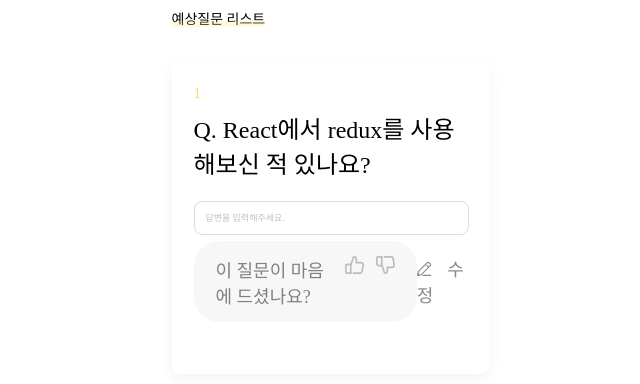
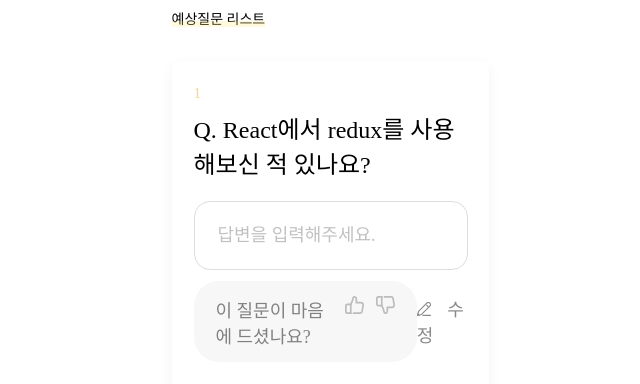
Before and after one commit to SominLeeeeee/highlightme_front_public, a React (Create React App) app: page /questions/1 in a window 1280 px wide. Shown: the top 384 px of the page, without its empty margins (310-950 px from the left). Built offline with nearby package versions, Linux system fonts and the light colour scheme; the HTML template or start-up script is replaced by a standard one.

Commit message:
inputBox component px -> rem

```diff
--- a/src/components/InputBox.scss
+++ b/src/components/InputBox.scss
@@ -1,18 +1,18 @@
 @import "../style/colors.scss";
 
 .inputBox {
-  padding: 8px;
-  border: solid 0.5px $grayborder;
-  border-radius: 4px;
+  padding: 1rem;
+  border: solid 1px $grayborder;
+  border-radius: 0.5rem;
   display: block;
-  width: calc(100% - 18px);
-  margin-bottom: 4.5px;
+  width: calc(100% - 2.125rem);
+  margin-bottom: 0.563rem;
   font-family: "AppleSDGothicNeo-Regular";
-  font-size: 9px;
+  font-size: 1.125rem;
 
   &::placeholder {
     font-family: "AppleSDGothicNeo-Regular";
-    font-size: 9px;
+    font-size: 1.125rem;
     color: $darkgray;
     font-stretch: 1.2;
   }
@@ -20,8 +20,8 @@
   &:focus {
     outline: none;
     font-family: "AppleSDGothicNeo-Regular";
-    font-size: 9px;
-    border-radius: 4px;
+    font-size: 1.125rem;
+    border-radius: 0.5rem;
     border-color: $subyellowb;
   }
 }
--- a/src/components/Question.js
+++ b/src/components/Question.js
@@ -40,9 +40,9 @@
       <p id="questionText">Q. {questionText}</p>
       <InputBox
         text="답변을"
-        padding="11px"
-        radius="8px"
-        marginBottom="5.2px"
+        padding="1.438rem"
+        radius="1rem"
+        marginBottom="0.65rem"
       ></InputBox>
       <div id="underQuestion">
         <span id="evaluateQuestionBox">
```
